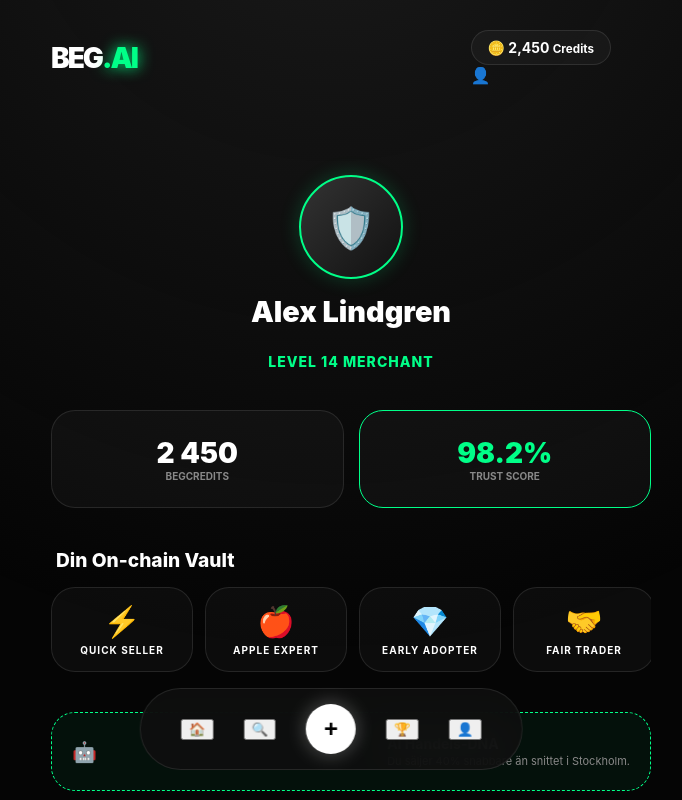
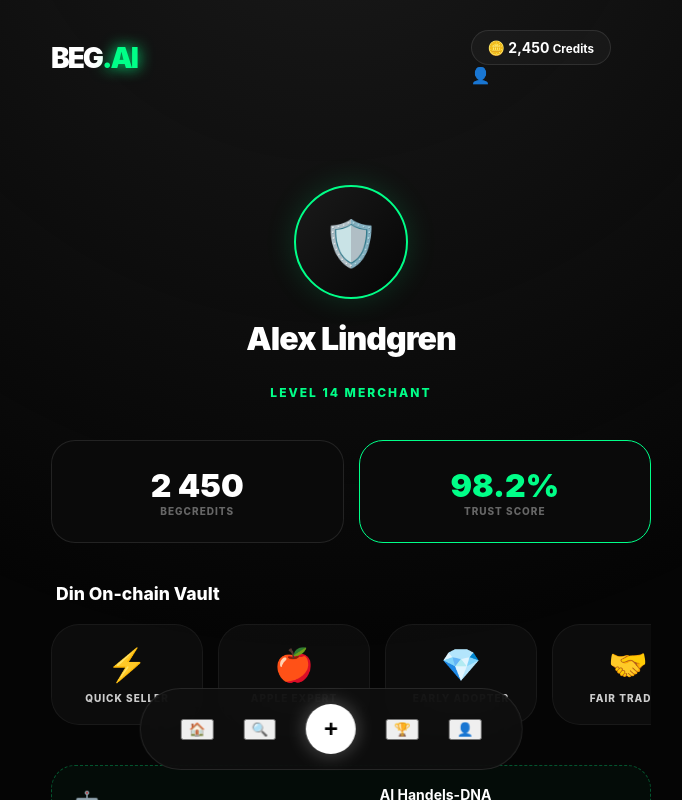
Before and after one commit to gascheckking/marketbeg-appGem, a Next.js app: page /profile in a window 1280 px wide. Shown: the top 800 px of the page, without its empty margins (309-991 px from the left). Built offline with nearby package versions, Linux system fonts and the light colour scheme.

Commit message:
Update page.tsx

```diff
--- a/app/profile/page.tsx
+++ b/app/profile/page.tsx
@@ -1,19 +1,18 @@
 "use client";
 
-// Hjälpkomponent för Achievements (behåller din original-logik)
 function Achievement({ icon, title }: { icon: string; title: string }) {
   return (
     <div style={{
       minWidth: '110px',
-      background: 'var(--glass)',
-      padding: '15px',
-      borderRadius: '24px',
+      background: 'rgba(255,255,255,0.03)',
+      padding: '20px',
+      borderRadius: '28px',
       textAlign: 'center',
-      border: '1px solid var(--border)',
+      border: '1px solid rgba(255,255,255,0.05)',
       flexShrink: 0
     }}>
-      <div style={{fontSize: '30px'}}>{icon}</div>
-      <div style={{fontSize: '10px', fontWeight: 700, marginTop: '5px', textTransform: 'uppercase', letterSpacing: '1px'}}>{title}</div>
+      <div style={{fontSize: '32px', marginBottom: '8px'}}>{icon}</div>
+      <div style={{fontSize: '10px', fontWeight: 800, textTransform: 'uppercase', letterSpacing: '1px', opacity: 0.8}}>{title}</div>
     </div>
   );
 }
@@ -21,43 +20,36 @@ function Achievement({ icon, title }: { icon: string; title: string }) {
 export default function Profile() {
   return (
     <div className="app-shell" style={{ padding: '20px' }}>
-      {/* Header Section */}
-      <div style={{textAlign: 'center', marginTop: '40px', marginBottom: '40px'}}>
+      <div style={{textAlign: 'center', marginTop: '50px', marginBottom: '40px'}}>
         <div style={{
-          width: '100px', height: '100px',
-          background: 'linear-gradient(135deg, #333 0%, #111 100%)',
+          width: '110px', height: '110px',
+          background: 'linear-gradient(135deg, #1a1a1a 0%, #050505 100%)',
           borderRadius: '50%', margin: '0 auto',
           border: '2px solid var(--accent)',
-          boxShadow: '0 0 20px rgba(0, 255, 136, 0.2)',
-          display: 'flex', alignItems: 'center', justifyContent: 'center', fontSize: '40px'
+          boxShadow: '0 0 30px rgba(0, 255, 136, 0.15)',
+          display: 'flex', alignItems: 'center', justifyContent: 'center', fontSize: '45px'
         }}>
           🛡️
         </div>
-        <h2 style={{marginTop: '15px', fontSize: '1.8rem', fontWeight: 900}}>Alex Lindgren</h2>
-        <div style={{color: 'var(--accent)', fontWeight: 800, letterSpacing: '1px', fontSize: '14px'}}>LEVEL 14 MERCHANT</div>
+        <h2 style={{marginTop: '20px', fontSize: '2rem', fontWeight: 900, letterSpacing: '-1px'}}>Alex Lindgren</h2>
+        <div style={{color: 'var(--accent)', fontWeight: 800, letterSpacing: '2px', fontSize: '12px', marginTop: '5px'}}>LEVEL 14 MERCHANT</div>
       </div>
 
-      {/* Stats Grid */}
       <div style={{display: 'grid', gridTemplateColumns: '1fr 1fr', gap: '15px', marginBottom: '40px'}}>
-        <div className="pay-card" style={{flexDirection: 'column', textAlign: 'center', margin: 0, padding: '25px'}}>
-          <div style={{fontSize: '28px', fontWeight: 900}}>2 450</div>
-          <div style={{fontSize: '10px', color: '#888', fontWeight: 700}}>BEGCREDITS</div>
+        <div className="pay-card" style={{flexDirection: 'column', textAlign: 'center', margin: 0, padding: '25px', background: '#0a0a0a'}}>
+          <div style={{fontSize: '32px', fontWeight: 900}}>2 450</div>
+          <div style={{fontSize: '10px', color: '#666', fontWeight: 800, letterSpacing: '1px'}}>BEGCREDITS</div>
         </div>
-        <div className="pay-card" style={{flexDirection: 'column', textAlign: 'center', margin: 0, padding: '25px', border: '1px solid var(--accent)'}}>
-          <div style={{fontSize: '28px', fontWeight: 900, color: 'var(--accent)'}}>98.2%</div>
-          <div style={{fontSize: '10px', color: '#888', fontWeight: 700}}>TRUST SCORE</div>
+        <div className="pay-card" style={{flexDirection: 'column', textAlign: 'center', margin: 0, padding: '25px', background: '#0a0a0a', border: '1px solid var(--accent)'}}>
+          <div style={{fontSize: '32px', fontWeight: 900, color: 'var(--accent)'}}>98.2%</div>
+          <div style={{fontSize: '10px', color: '#666', fontWeight: 800, letterSpacing: '1px'}}>TRUST SCORE</div>
         </div>
       </div>
 
-      {/* Vault / Achievements */}
-      <h3 style={{fontSize: '1.2rem', fontWeight: 800, marginBottom: '15px', paddingLeft: '5px'}}>Din On-chain Vault</h3>
+      <h3 style={{fontSize: '1.1rem', fontWeight: 800, marginBottom: '20px', paddingLeft: '5px'}}>Din On-chain Vault</h3>
       <div style={{
-        display: 'flex',
-        gap: '12px',
-        overflowX: 'auto',
-        paddingBottom: '20px',
-        msOverflowStyle: 'none',
-        scrollbarWidth: 'none'
+        display: 'flex', gap: '15px', overflowX: 'auto', paddingBottom: '20px',
+        scrollbarWidth: 'none', msOverflowStyle: 'none'
       }}>
         <Achievement icon="⚡" title="Quick Seller" />
         <Achievement icon="🍎" title="Apple Expert" />
@@ -65,17 +57,16 @@ export default function Profile() {
         <Achievement icon="🤝" title="Fair Trader" />
       </div>
 
-      {/* AI Insights (Nytt tillägg som matchar din vision om AI-driven plattform) */}
-      <div className="pay-card" style={{marginTop: '20px', background: 'rgba(0,255,136,0.05)', border: '1px dashed var(--accent)'}}>
-        <div style={{fontSize: '20px'}}>🤖</div>
+      <div className="pay-card" style={{marginTop: '20px', background: 'rgba(0,255,136,0.03)', border: '1px dashed rgba(0,255,136,0.3)', padding: '20px'}}>
+        <div style={{fontSize: '24px'}}>🤖</div>
         <div style={{marginLeft: '15px'}}>
-          <strong style={{fontSize: '14px'}}>AI Handels-DNA</strong>
-          <p className="muted" style={{fontSize: '11px', margin: 0}}>Du säljer 40% snabbare än snittet i Stockholm.</p>
+          <strong style={{fontSize: '14px', display: 'block'}}>AI Handels-DNA</strong>
+          <p className="muted" style={{fontSize: '11px', margin: '2px 0 0 0'}}>Din säljhastighet är 40% högre än genomsnittet.</p>
         </div>
       </div>
 
-      <button className="primary-btn" style={{marginTop: '40px', width: '100%', background: 'transparent', border: '1px solid #333', color: '#888'}}>
-        LOGGA UT
+      <button className="primary-btn" style={{marginTop: '40px', width: '100%', background: 'transparent', border: '1px solid #222', color: '#555', fontSize: '14px'}}>
+        INSTÄLLNINGAR & SEKRETESS
       </button>
     </div>
   );
```
